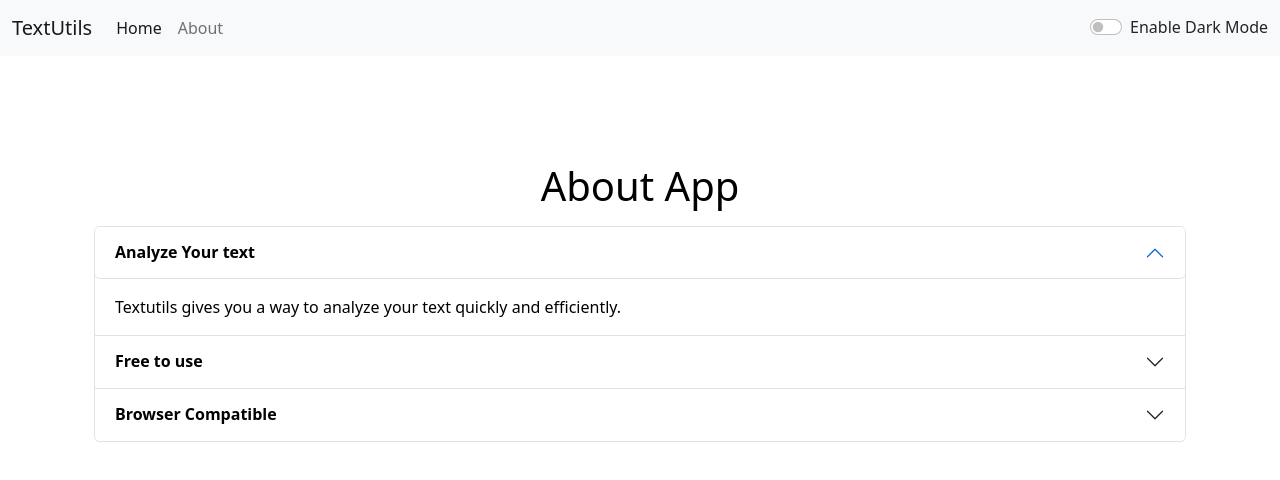
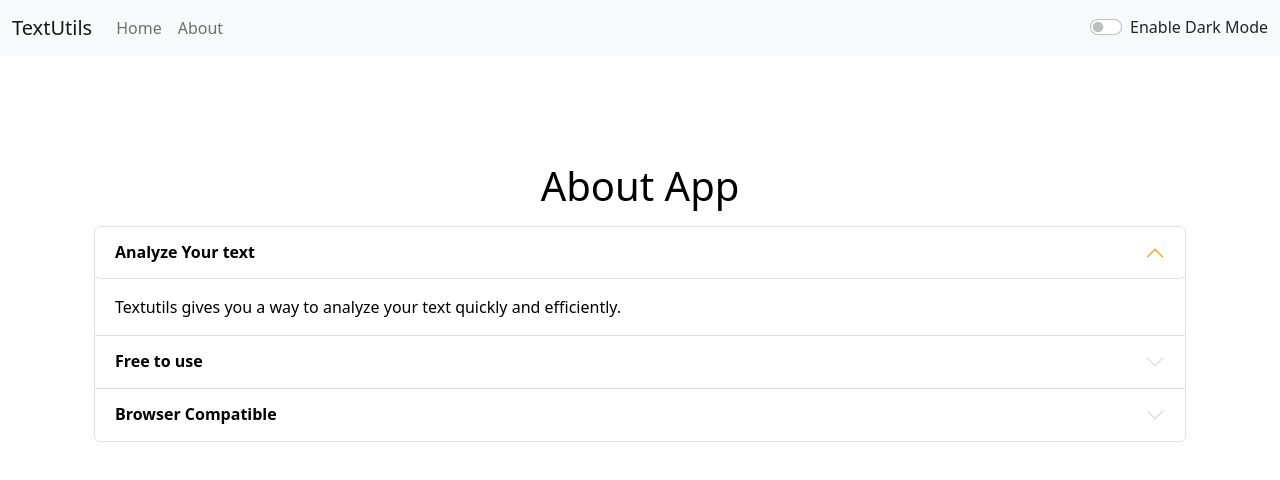
Before and after one commit to drcount-root/TextUtils, a React (Create React App) app: page /about in a window 1280 px wide. Shown: the top 480 px of the page. Built offline with nearby package versions, Linux system fonts and the light colour scheme.

Commit message:
25th Octo 2022

```diff
--- a/src/App.css
+++ b/src/App.css
@@ -0,0 +1,3 @@
+.accordion-button::after {
+  filter: invert(1);
+}
--- a/src/App.js
+++ b/src/App.js
@@ -45,7 +45,7 @@
         <Alert alert={alert} />
         <div className="container my-3">
           <Routes>
-            <Route exact path="/about" element={<About mode={mode}/>} />
+            <Route exact path="/about" element={<About mode={mode} />} />
             <Route
               exact
               path="/"
--- a/src/components/Navbar.js
+++ b/src/components/Navbar.js
@@ -27,7 +27,7 @@
         <div className="collapse navbar-collapse" id="navbarSupportedContent">
           <ul className="navbar-nav me-auto mb-2 mb-lg-0">
             <li className="nav-item">
-              <Link className="nav-link active" aria-current="page" to="/">
+              <Link className="nav-link" aria-current="page" to="/">
                 Home
               </Link>
             </li>
--- a/src/components/TextForm.js
+++ b/src/components/TextForm.js
@@ -21,11 +21,11 @@
   };
 
   const handleCopy = () => {
-    let text = document.getElementById("myBox");
-    text.select();
-    navigator.clipboard.writeText(text.value);
-    document.getSelection().removeAllRanges();
-    props.showAlert("Copied", "success");
+    // let text = document.getElementById("myBox");
+    // text.select();
+    navigator.clipboard.writeText(text);
+    // document.getSelection().removeAllRanges();
+    props.showAlert("Copied to clipboard", "success");
   };
 
   const handleExtraSpaces = () => {
@@ -117,7 +117,7 @@
         <h2>Your text summery</h2>
         <p>
           {
-            text.split(" ").filter((elem) => {
+            text.split(/\s+/).filter((elem) => {
               return elem.length !== 0;
             }).length
           }{" "}
```
